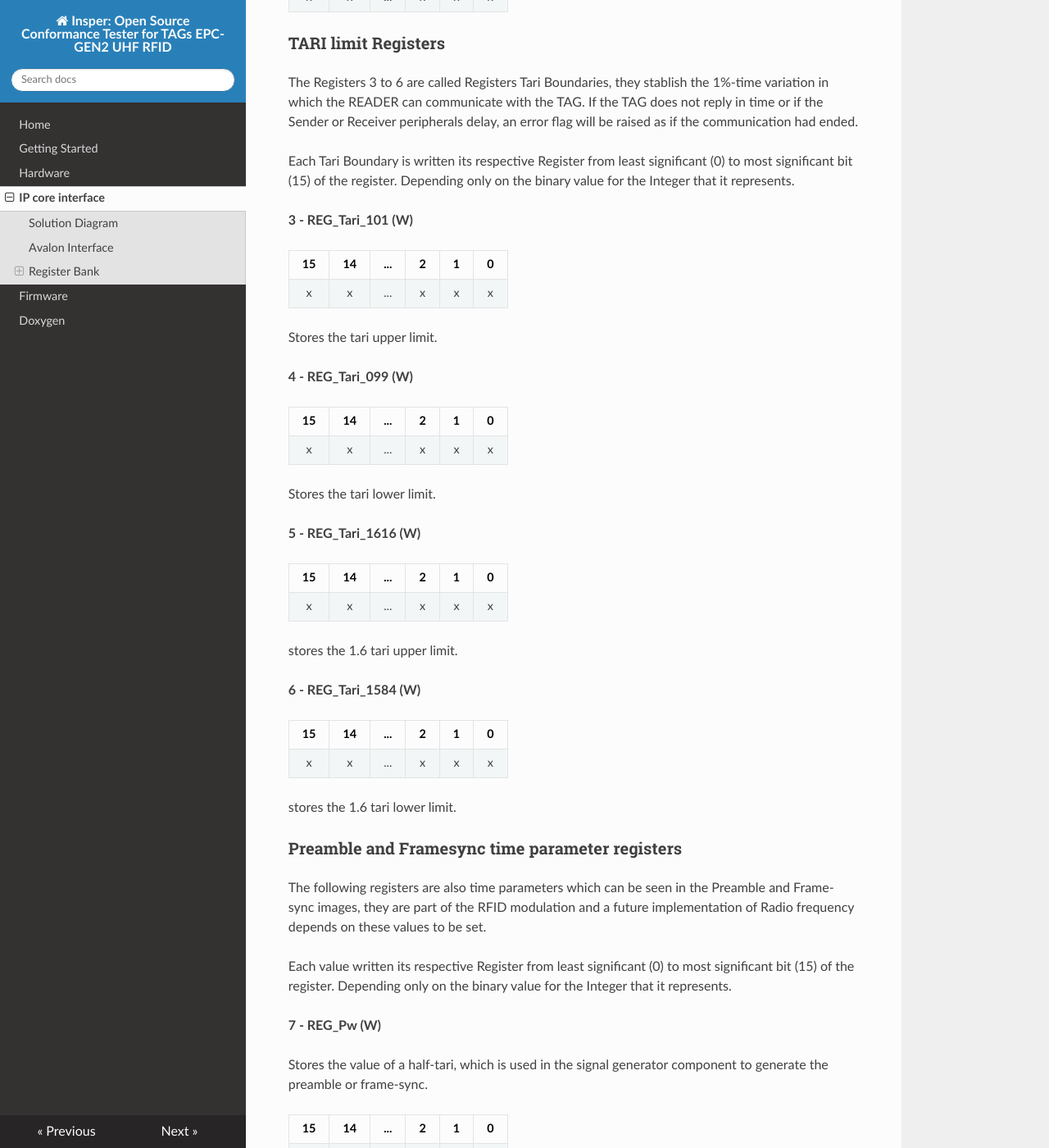
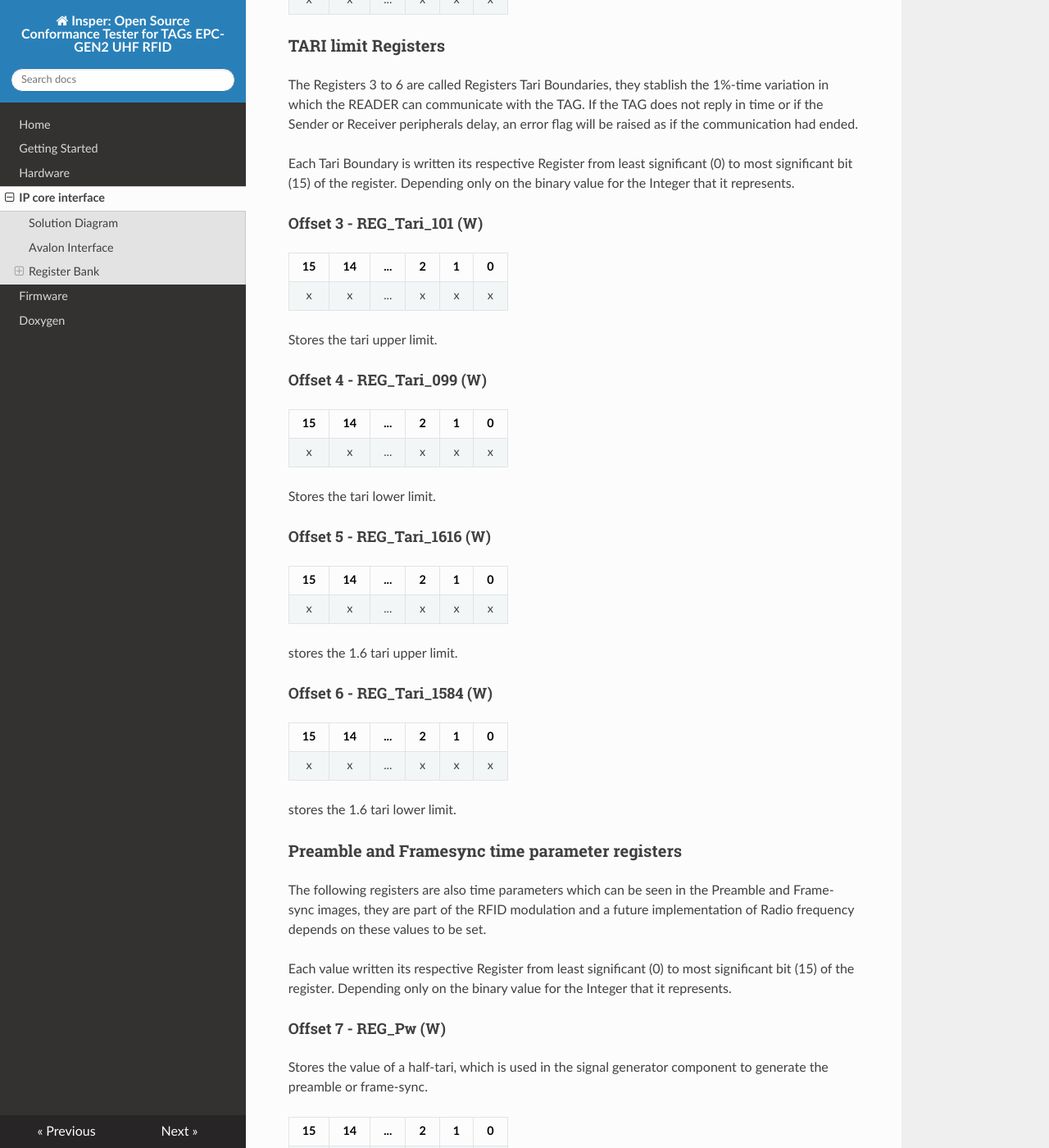
Before and after one commit to pfeinsper/21b-indago-rfid-conformance-tester, an MkDocs documentation site: the page built from docs-src/IP_core_interface.md, in a window 1280 px wide and 1400 px high, scrolled down 4350 px. Shown: the whole window at 82% size. Built offline with MkDocs 1.6.1, drawn with Linux system fonts in a browser that asks for light colours; nearby versions of some CDN libraries; some of the changed text lies outside the part shown.

Commit message:
Replaced some code syntax with custom CSS + using headers

```diff
--- a/docs-src/IP_core_interface.md
+++ b/docs-src/IP_core_interface.md
@@ -31,9 +31,9 @@
 
 ## Register Bank
 
-The register bank intermediates the communication between the NIOS II processor and the IP core. Each access to the bus is done through a `read` or `write` command in which they carry data up to 32 bits, a value that represents the size of an integer in the programming language C, as it is the one implemented in the processor.
+The register bank intermediates the communication between the NIOS II processor and the IP core. Each access to the bus is done through a <guide>read</guide> or <guide>write</guide> command in which they carry data up to 32 bits, a value that represents the size of an integer in the programming language C, as it is the one implemented in the processor.
 
-As seen in the table, this communication path is responsible for the IP peripheral settings, informing essential values for communication such as `Tari`, `Delimiter` and `Status`, as well as others shown below.
+As seen in the table, this communication path is responsible for the IP peripheral settings, informing essential values for communication such as <guide>Tari</guide>, <guide>Delimiter</guide> and <guide>Status</guide>, as well as others shown below.
 
 | offset | Name                  | Access     | Size (bits) |
 |--------|-----------------------|------------|-------------|
@@ -54,9 +54,9 @@
 |      6 | REG_Receiver_usedw    | Read       |           8 |
 |      7 | REG_IP-ID             | Read       |          32 |
 
-While some registers indicate a single variable, such as those that indicate Tari values, others carry multiple peripheral control variables with them, those being `REG_SETTINGS` and `REG_STATUS`.
+While some registers indicate a single variable, such as those that indicate Tari values, others carry multiple peripheral control variables with them, those being <guide>REG_SETTINGS</guide> and <guide>REG_STATUS</guide>.
 
-**0 - REG_Settings (R/W)**
+### Offset 0 - REG_Settings (R/W)
 
 The Register Settings is responsible for the control of the IP core, as a Read and Write register it is capable of setting flags, making pulses in specific bits and also activating components of the IP core
 
@@ -85,7 +85,7 @@
 - Bit 1 - `Sender enable` stores the enable flag for the Sender;
 - Bit 0 - `Sender reset` stores the reset flag for the Sender;
 
-**1 - REG_Tari (R/W)**
+### Offset 1 - REG_Tari (R/W)
 
 The Register Tari carries the time parameter to the IP Core, in the software it is declared as an int and can vary between 313 to 1250 values. These range is calculated by multiplying frequency of the µProcessor times the tari range. The tari range is 6.25µs to 25µs, which is also stablished in EPC-GEN2 Documentation.
 
@@ -97,7 +97,7 @@
 |:------:|:------:|:---:|:-----:|:-----:|:-----:|
 |    x   |    x   | ... |   x   |   x   |   x   |
 
-**2 - REG_FIFO (W)**
+### Offset 2 - REG_FIFO (W)
 
 The register FIFO carries the package, from the C Software to the IP core through Avalon bus.
 
@@ -113,7 +113,7 @@
 
 Each Tari Boundary is written its respective Register from least significant (0) to most significant bit (15) of the register. Depending only on the binary value for the Integer that it represents.
 
-**3 - REG_Tari_101 (W)**
+#### Offset 3 - REG_Tari_101 (W)
 
 | **15** | **14** | ... | **2** | **1** | **0** |
 |:------:|:------:|:---:|:-----:|:-----:|:-----:|
@@ -121,7 +121,7 @@
 
 Stores the tari upper limit.
 
-**4 - REG_Tari_099 (W)**
+#### Offset 4 - REG_Tari_099 (W)
 
 | **15** | **14** | ... | **2** | **1** | **0** |
 |:------:|:------:|:---:|:-----:|:-----:|:-----:|
@@ -129,7 +129,7 @@
 
 Stores the tari lower limit.
 
-**5 - REG_Tari_1616 (W)**
+#### Offset 5 - REG_Tari_1616 (W)
 
 | **15** | **14** | ... | **2** | **1** | **0** |
 |:------:|:------:|:---:|:-----:|:-----:|:-----:|
@@ -137,7 +137,7 @@
 
 stores the 1.6 tari upper limit.
 
-**6 - REG_Tari_1584 (W)**
+#### Offset 6 - REG_Tari_1584 (W)
 
 | **15** | **14** | ... | **2** | **1** | **0** |
 |:------:|:------:|:---:|:-----:|:-----:|:-----:|
@@ -151,7 +151,7 @@
 
 Each value written its respective Register from least significant (0) to most significant bit (15) of the register. Depending only on the binary value for the Integer that it represents.
 
-**7 - REG_Pw (W)**
+#### Offset 7 - REG_Pw (W)
 
 Stores the value of a half-tari, which is used in the signal generator component to generate the preamble or frame-sync.
 
@@ -159,7 +159,7 @@
 |:------:|:------:|:---:|:-----:|:-----:|:-----:|
 |    x   |    x   | ... |   x   |   x   |   x   |
 
-**8 - REG_Delimiter (W)**
+#### Offset 8 - REG_Delimiter (W)
 
 Stores a value between 0.5 - 1.0 tari responsible for starting the communication between READER and TAG.
 
@@ -167,7 +167,7 @@
 |:------:|:------:|:---:|:-----:|:-----:|:-----:|
 |    x   |    x   | ... |   x   |   x   |   x   |
 
-**9 - REG_RTcal (W)**
+#### Offset 9 - REG_RTcal (W)
 
 Stores the RTcal variable, which is based on the data lenght of the communication.
 
@@ -175,7 +175,7 @@
 |:------:|:------:|:---:|:-----:|:-----:|:-----:|
 |    x   |    x   | ... |   x   |   x   |   x   |
 
-**10 - REG_TRcal (W)**
+#### Offset 10 - REG_TRcal (W)
 
 Stores the TRcal variable, which is used by the READER to specify the TAG's backscatter link frequency.
 
@@ -183,9 +183,9 @@
 |:------:|:------:|:---:|:-----:|:-----:|:-----:|
 |    x   |    x   | ... |   x   |   x   |   x   |
 
-### 3 - REG_Status (R)
+### Offset 3 - REG_Status (R)
 
-In contrast to the `REG_Settings`, the `REG_Status` is a read only register from the processor. It carries errors and others status flags explained bellow.
+In contrast to the <guide>REG_Settings</guide>, the <guide>REG_Status</guide> is a read only register from the processor. It carries errors and others status flags explained bellow.
 
 |   31   |       30      |       29       |        28       |            27           |              26              |           25           |          24         |
 |:------:|:-------------:|:--------------:|:---------------:|:-----------------------:|:----------------------------:|:----------------------:|:-------------------:|
@@ -206,7 +206,7 @@
 - Bit 3 - `Sender finished sending` stores the finished sending flag for the Sender FIFO;
 - Bit 0 - `Sender is fifo full` stores the full flag for the Sender FIFO;
 
-### 4 - REG_Receiver_data_out (R)
+### Offset 4 - REG_Receiver_data_out (R)
 
 The Register `Receiver data out` is the output of the Receiver peripheral from the IP core. This Register carries a package built from the signal received, this package comes from the FIFO in which it was stored. A combination of one or more packages read from this register makes a command.
 
@@ -222,7 +222,7 @@
 
 Both registers are automatically filled by the Intel FIFO and are just read by the C software through the Avalon bus.
 
-**5 - REG_Sender_usedw (R)**
+#### Offset 5 - REG_Sender_usedw (R)
 
 Stores the usedw variable for the Sender FIFO, which specifies the amount of words currently stored in their memory.
 
@@ -230,7 +230,7 @@
 |:-----:|:-----:|:---:|:-----:|:-----:|:-----:|
 |   x   |   x   | ... |   x   |   x   |   x   |
 
-**6 - REG_Receiver_usedw (R)**
+#### Offset 6 - REG_Receiver_usedw (R)
 
 Stores the usedw variable for the Receiver FIFO, which specifies the amount of words currently stored in their memory.
 
@@ -238,7 +238,7 @@
 |:-----:|:-----:|:---:|:-----:|:-----:|:-----:|
 |   x   |   x   | ... |   x   |   x   |   x   |
 
-### 7 - REG_IP-ID (R)
+### Offset 7 - REG_IP-ID (R)
 
 This register stores the ID of the IP core so that is possible to verify if the software is communicating properly with the IP core and if it is correctly addressing the Avalon bus.
 The binary value above can be read in Hex as `0XFF0055FF`, and it is written to the Register IP-ID from least significant (0) to most significant bit (31).
@@ -253,7 +253,6 @@
 |  **7** |  **6** |  **5** |  **4** |  **3** |  **2** |  **1** |  **0** |
 |    1   |    1   |    1   |    1   |    1   |    1   |    1   |    1   |
 
-
 [^1]: Avalon® Interface Specifications.
 <https://www.intel.com/content/dam/www/programmable/us/en/pdfs/literature/hb/nios2/n2cpu-nii5v1gen2.pdf>
 Accessed on: 23/09/2021
```
